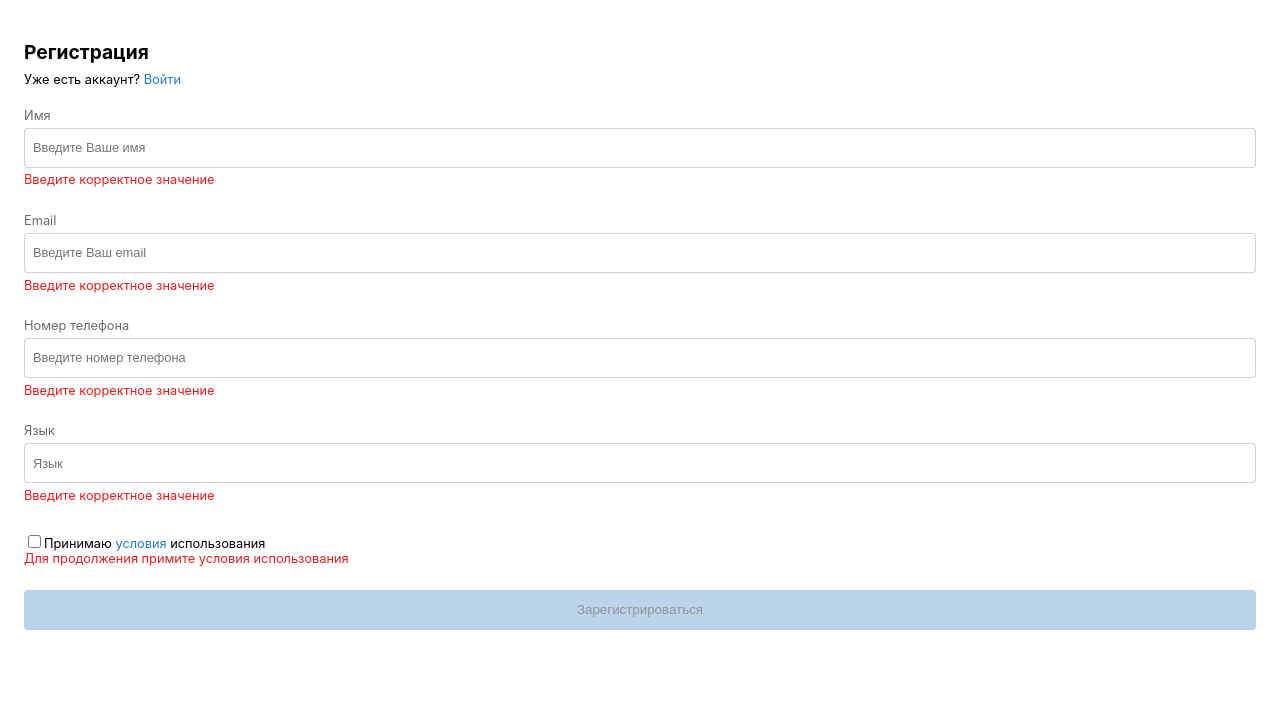
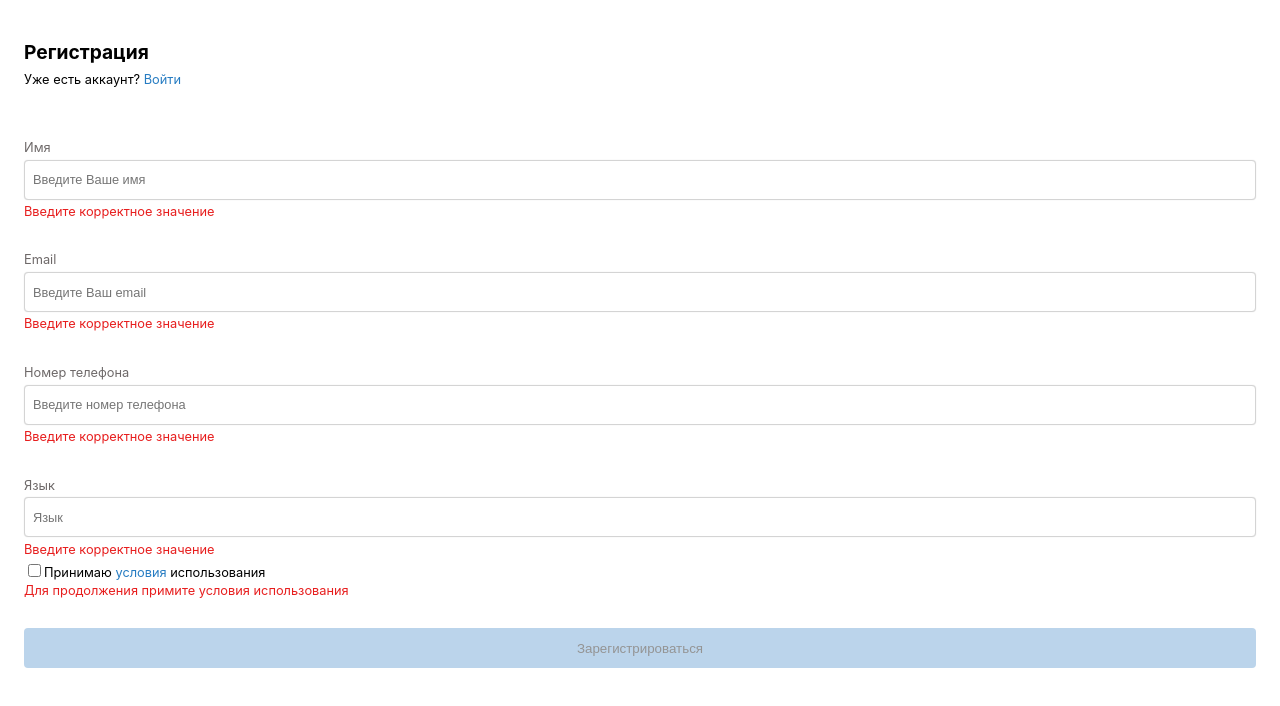
Before and after one commit to Saluer/test-project, a React (Create React App) app: page / in a window 1280 px wide. Shown: the top 706 px of the page. Built offline with nearby package versions, Linux system fonts and the light colour scheme.

Commit message:
Поправил отображение ошибок

```diff
--- a/src/App.css
+++ b/src/App.css
@@ -36,7 +36,8 @@ input {
 .form__text-field {
 	display: flex;
 	flex-direction: column;
-	margin: 1rem 0;
+	margin: 3rem 0;
+	margin-bottom: 1.5rem;
 }
 
 .form__text-field input {
@@ -65,7 +66,6 @@ input {
 	margin-top:0.2rem;
 	cursor: pointer;
 	width:100%;
-	position:relative;
 	outline: 1px solid gray;
 	display: none;
 }
@@ -76,7 +76,7 @@ input {
 	cursor: pointer;
 	width:100%;
 	border: none !important;
-	color:gray;
+	color:gray !important;
 }
 .choices__choice:hover {
 	background-color: rgb(228, 246, 246);
@@ -88,19 +88,20 @@ input {
 }
 
 .error-message {
+	position:absolute;
+	margin-top: 4.3rem;
 	color: rgb(231, 30, 30);
-	padding: 0.3rem 0;
+	z-index: -1;
 }
 
-.check-field{
-	margin-top: 1.5rem;
-	margin-bottom:1.5rem;
+.check-field .error-message{
+	margin-top: 0.15rem;
 }
 
 .button {
 	cursor: pointer;
 	display: block;
-	margin-top: 1rem;
+	margin-top: 3rem;
 	width: 100%;
 	min-height: 2.5rem;
 	border: none;
```
